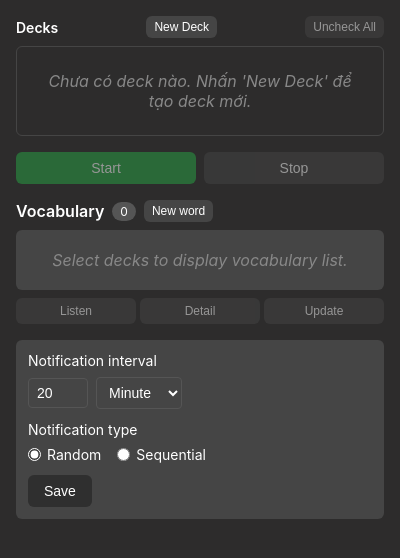
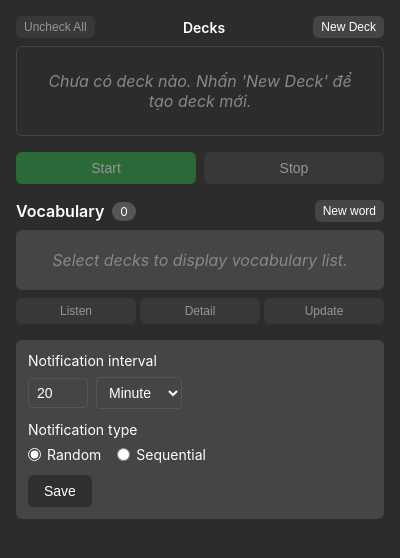
Before and after one commit to namnn269/extension.learn-language, a browser extension: page popup.html in a window 400 px wide. Drawn offline with Linux system fonts and the light colour scheme.

Commit message:
update button position

```diff
--- a/popup.html
+++ b/popup.html
@@ -11,9 +11,9 @@
 	<!-- Deck List Section -->
 	<div class="deck-list-container">
 		<div class="deck-list-header">
+			<button id="uncheckAllBtn" class="btn btn-small">Uncheck All</button>
 			<span class="deck-list-title">Decks</span>
 			<button id="newDeckBtn" class="btn btn-small">New Deck</button>
-			<button id="uncheckAllBtn" class="btn btn-small">Uncheck All</button>
 		</div>
 		<div class="deck-list-section">
 			<!-- Decks will be populated here -->
--- a/styles.css
+++ b/styles.css
@@ -34,7 +34,6 @@ body {
 }
 
 .btn:active,
-
 .btn-dark {
     padding: 8px 16px;
     border: none;
@@ -295,6 +294,10 @@ body {
 
 .word-text {
     flex: 1;
+}
+
+#newWordBtn {
+    margin-left: auto;
 }
 
 /* Delete Word Button */
```
